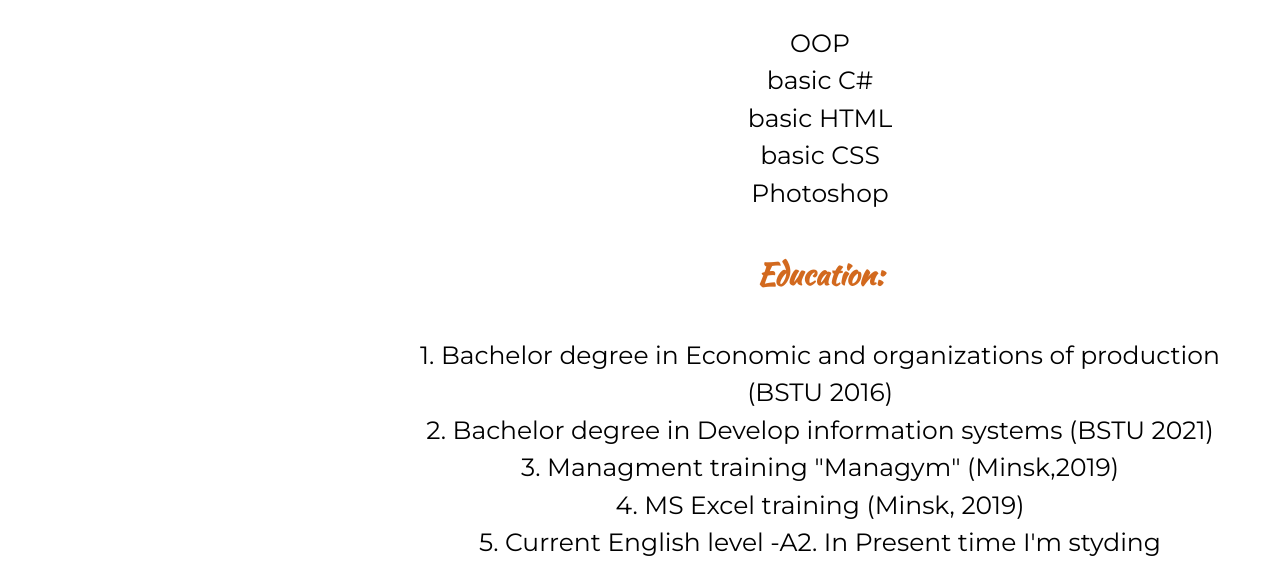
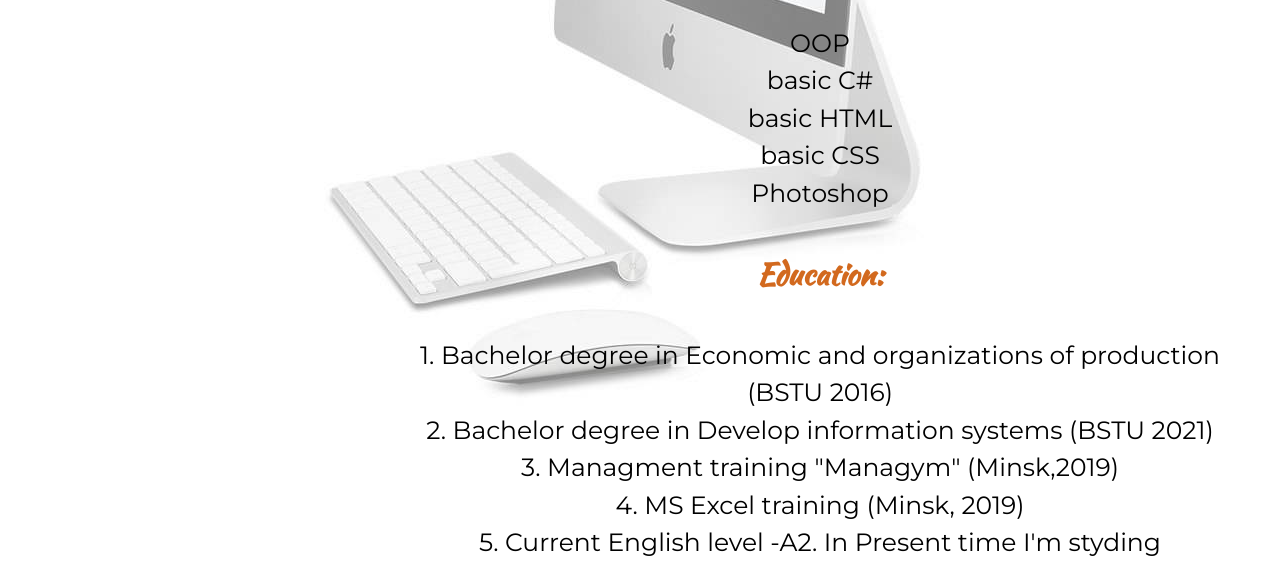
Before and after one commit to AlehMatsukevich/rsschool-cv, a plain HTML site: page index.html in a window 1280 px wide. Shown: the part 716-1293 px from the top of the page. Drawn offline with Linux system fonts and the light colour scheme; files whose address does not match are found by name.

Commit message:
fix6: change img

```diff
--- a/style.css
+++ b/style.css
@@ -1,5 +1,5 @@
 body{
-    background: url('/img/apple.jpg') center no-repeat;
+    background: url('https://github.com/AlehMatsukevich/rsschool-cv/blob/rsschool-cv-html/apple.jpg') center no-repeat;
     font-family: 'Montserrat', sans-serif;
     font-size: 25px;
     margin: 15px 15px;
```
